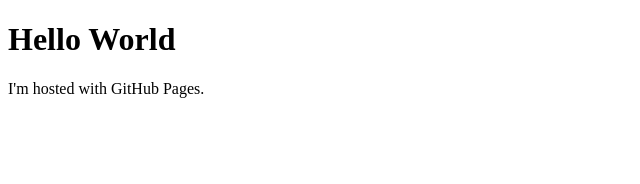
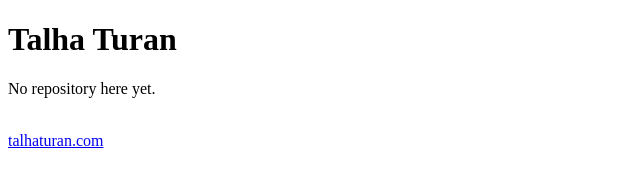
Before and after one commit to talhaturan/talhaturan.github.io, a plain HTML site: page index.html in a window 1280 px wide. Shown: the whole page, without its empty margins (0-640 px from the left). Drawn offline with Linux system fonts and the light colour scheme.

Commit message:
Update index.html

```diff
--- a/index.html
+++ b/index.html
@@ -1,7 +1,9 @@
 <!DOCTYPE html>
 <html>
 <body>
-<h1>Hello World</h1>
-<p>I'm hosted with GitHub Pages.</p>
+<h1>Talha Turan</h1>
+<p>No repository here yet.</p>
+<br />
+  <a href="http://www.talhaturan.com">talhaturan.com</a>
 </body>
 </html>
```
